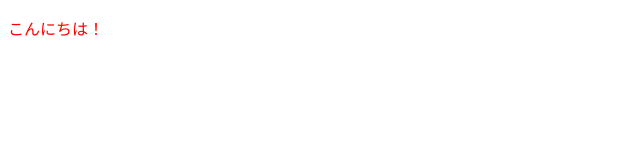
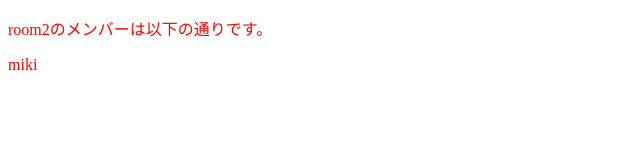
Before and after one commit to miki334455/it_univ_practice, a plain HTML site: page index.html in a window 1280 px wide. Shown: the whole page, without its empty margins (0-640 px from the left). Drawn offline with Linux system fonts and the light colour scheme.

Commit message:
名前を追加(y)
名前を追加

```diff
--- a/index.html
+++ b/index.html
@@ -11,6 +11,7 @@
 	</style>
 </head>
 <body>
-	<p>こんにちは！</p>
+	<p>room2のメンバーは以下の通りです。</p>
+	<p>miki</p>
 </body>
 </html>
```
